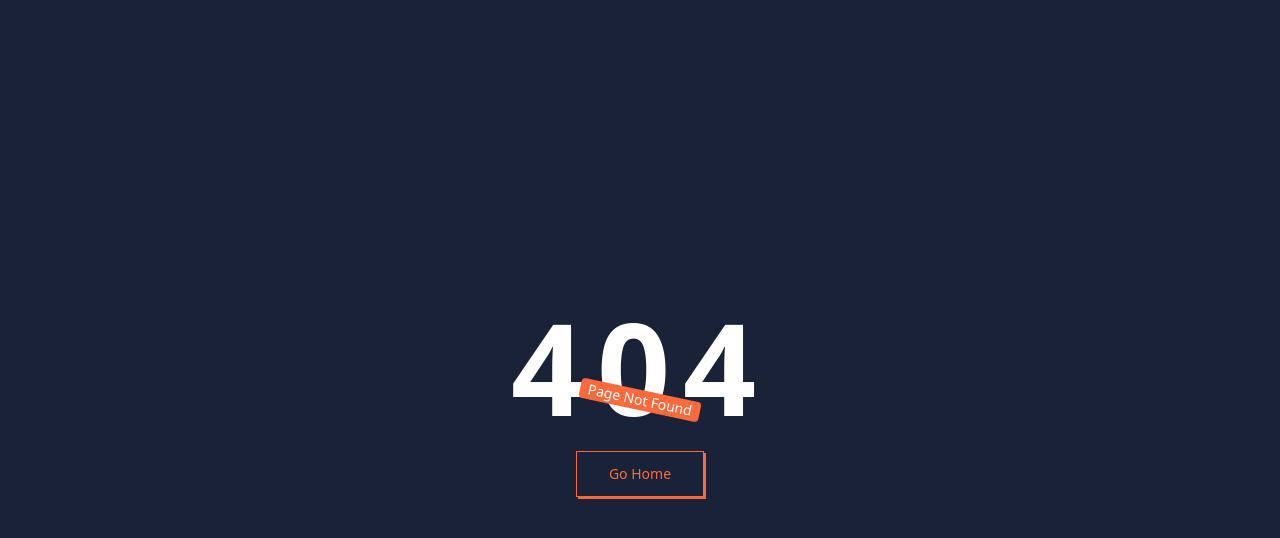
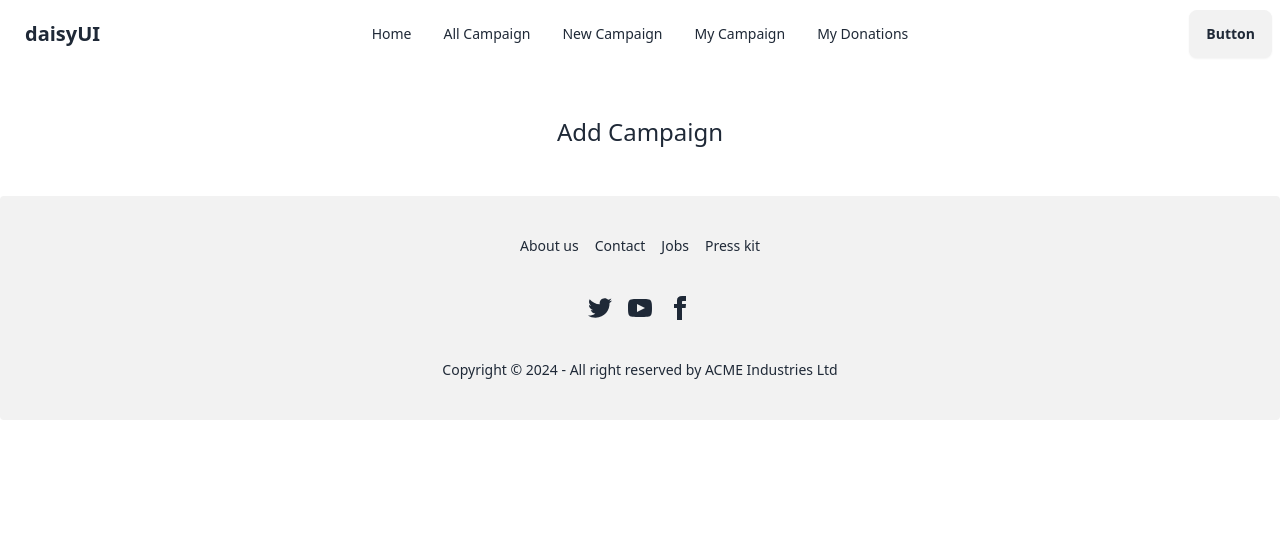
Before and after one commit to sheikhmuhammadantor/fundfusions-client, a React (Vite) app: page /addCampaign in a window 1280 px wide. Before the commit this address had no page. Shown: the top 538 px of the page. Built offline with nearby package versions, Linux system fonts and the light colour scheme.

Commit message:
Create All Basic Route.

```diff
--- a/package.json
+++ b/package.json
@@ -12,6 +12,7 @@
   "dependencies": {
     "react": "^18.3.1",
     "react-dom": "^18.3.1",
+    "react-icons": "^5.4.0",
     "react-router-dom": "^7.0.1"
   },
   "devDependencies": {
--- a/src/App.js
+++ b/src/App.js
@@ -1,5 +1,14 @@
 import MainLayout from "./Layout/MainLayout.jsx";
 import ErrorPage from "./Pages/ErrorPage";
 import Home from "./Pages/Home";
+import AddCampaign from "./Pages/AddCampaign";
+import AllCampaign from "./Pages/AllCampaign";
+import Details from "./Pages/Details";
+import Login from "./Pages/Login";
+import Register from "./Pages/Register";
+import MyCampaign from "./Pages/MyCampaign";
+import MyDonations from "./Pages/MyDonations";
+import UpdateCampaign from "./Pages/UpdateCampaign";
 
-export { MainLayout, ErrorPage, Home }
+
+export { MainLayout, ErrorPage, Home, AddCampaign, AllCampaign, Details, Login, Register, MyCampaign, MyDonations, UpdateCampaign }
--- a/src/Components/Navbar.jsx
+++ b/src/Components/Navbar.jsx
@@ -1,9 +1,38 @@
 import React from 'react'
+import { FaBars } from 'react-icons/fa'
+import { NavLink } from 'react-router-dom'
 
 function Navbar() {
+
+  const links = <>
+        <li><NavLink to="/">Home</NavLink></li>
+        <li><NavLink to="/donation-campaigns">All Campaign</NavLink></li>
+        <li><NavLink to="/dashboard">New Campaign</NavLink></li>
+        <li><NavLink to="/how-to-halp">My Campaign</NavLink></li>
+        <li><NavLink to="/dashboard">My Donations</NavLink></li>
+    </>
+
   return (
-    <div>
-      <h1>Navbar</h1>
+    <div className="navbar bg-base-100">
+      <div className="navbar-start">
+        <div className="dropdown">
+          <div tabIndex={0} role="button" className="btn btn-ghost lg:hidden">
+          <FaBars />
+          </div>
+          <ul tabIndex={0} className="menu menu-sm dropdown-content bg-base-100 rounded-box z-[1] mt-3 w-52 p-2 shadow">
+            {links}
+          </ul>
+        </div>
+        <a className="btn btn-ghost text-xl">daisyUI</a>
+      </div>
+      <div className="navbar-center hidden lg:flex">
+        <ul className="menu menu-horizontal px-1">
+          {links}
+        </ul>
+      </div>
+      <div className="navbar-end">
+        <a className="btn">Button</a>
+      </div>
     </div>
   )
 }
--- /dev/null
+++ b/src/Pages/AddCampaign.jsx
@@ -0,0 +1,9 @@
+function AddCampaign() {
+  return (
+    <div>
+      <h1>Add Campaign</h1>
+    </div>
+  )
+}
+
+export default AddCampaign
--- /dev/null
+++ b/src/Pages/AllCampaign.jsx
@@ -0,0 +1,9 @@
+function AllCampaign() {
+  return (
+    <div>
+      <h1>All Campaign</h1>
+    </div>
+  )
+}
+
+export default AllCampaign
--- /dev/null
+++ b/src/Pages/Details.jsx
@@ -0,0 +1,9 @@
+function Details() {
+  return (
+    <div>
+      <h1>Details</h1>
+    </div>
+  )
+}
+
+export default Details
--- /dev/null
+++ b/src/Pages/Login.jsx
@@ -0,0 +1,9 @@
+function Login() {
+  return (
+    <div>
+      Login
+    </div>
+  )
+}
+
+export default Login
--- /dev/null
+++ b/src/Pages/MyCampaign.jsx
@@ -0,0 +1,9 @@
+function MyCampaign() {
+  return (
+    <div>
+      <h1>My Campaign</h1>
+    </div>
+  )
+}
+
+export default MyCampaign
--- /dev/null
+++ b/src/Pages/MyDonations.jsx
@@ -0,0 +1,9 @@
+function MyDonations() {
+  return (
+    <div>
+      <h1>My Donations</h1>
+    </div>
+  )
+}
+
+export default MyDonations
--- /dev/null
+++ b/src/Pages/Register.jsx
@@ -0,0 +1,9 @@
+function Register() {
+  return (
+    <div>
+      Register
+    </div>
+  )
+}
+
+export default Register
--- /dev/null
+++ b/src/Pages/UpdateCampaign.jsx
@@ -0,0 +1,9 @@
+function UpdateCampaign() {
+  return (
+    <div>
+      <h1>Update Campaign</h1>
+    </div>
+  )
+}
+
+export default UpdateCampaign
```
Also changed, not shown: src/Routes/Routes.jsx (+33 -1 lines), 1 other file (tests, documents, lock files or other folders).
